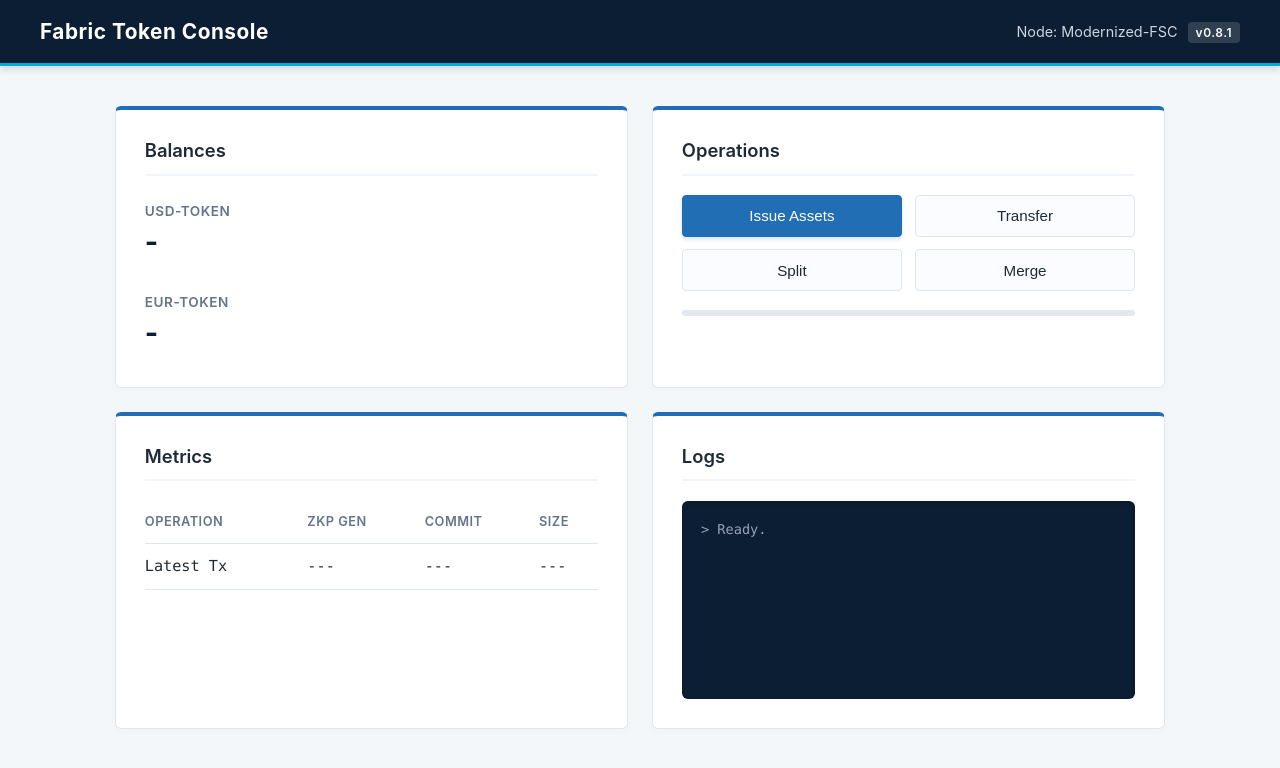
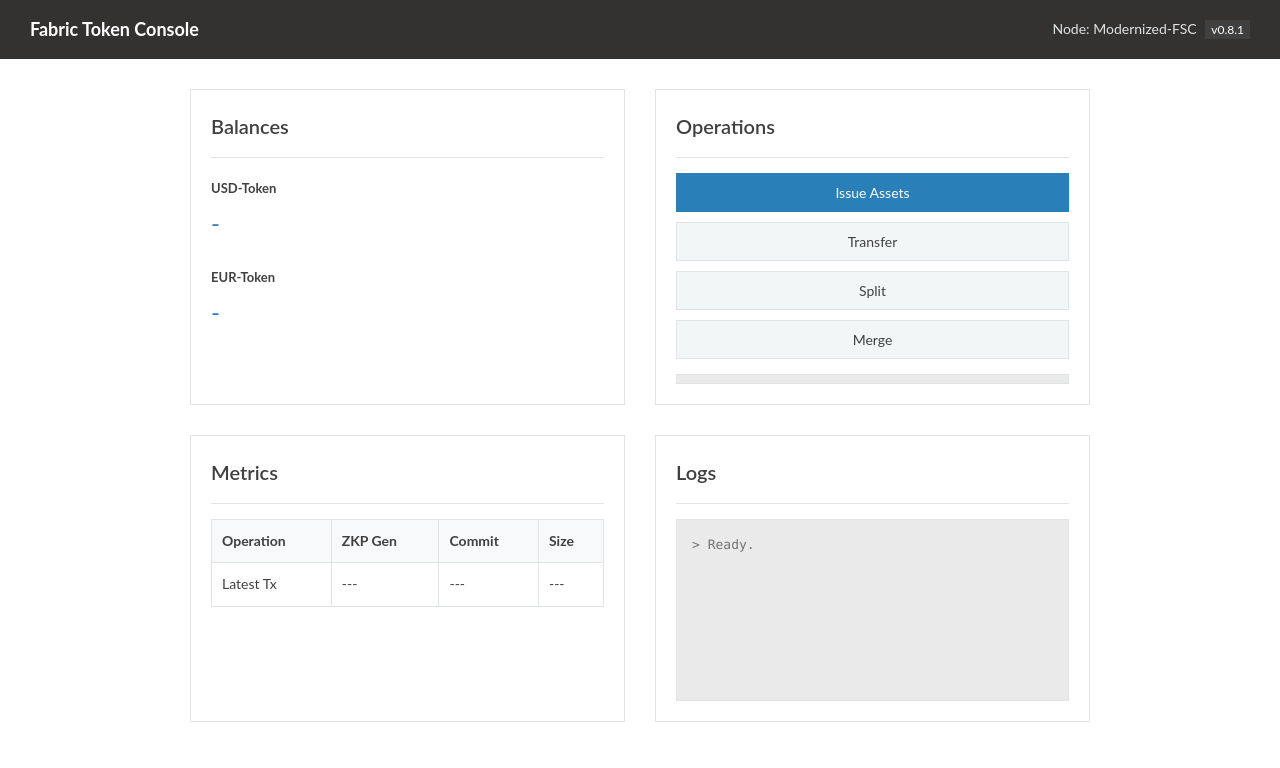
Before and after one commit to SurbhiAgarwal1/fabric-token-sdk-modernized, a plain HTML site: page frontend/index.html in a window 1280 px wide. Drawn offline with Linux system fonts and the light colour scheme; no server answers.

Commit message:
style: exactly mirror the official Fabric Sphinx doc theme

```diff
--- a/frontend/css/styles.css
+++ b/frontend/css/styles.css
@@ -1,185 +1,165 @@
+/* Official Hyperledger Fabric Documentation Theme (Sphinx ReadTheDocs style) */
 :root {
-    /* Hyperledger Brand Colors */
-    --primary: #216EB4;         /* Fabric Blue */
-    --primary-hover: #1A5A96;
-    --header-bg: #0C1E33;       /* Deep Navy */
-    --bg-light: #F4F7FA;
-    --panel-bg: #FFFFFF;
-    --border: #E0E6ED;
-    --text-dark: #1F2A38;
-    --text-muted: #64748B;
-    --success: #00A97E;
-    --error: #E53E3E;
-    --highlight: #00ADD8;       /* Tech Accent Blue */
+    --primary: #2980B9;         /* Sphinx Blue */
+    --hover-blue: #1C5A85;
+    --navy-header: #343131;     /* Classic Docs Dark Grey */
+    --bg-body: #FFFFFF;
+    --bg-secondary: #F8F9FA;
+    --border: #E1E4E5;
+    --text-dark: #404040;
+    --text-muted: #737373;
+    --code-bg: #EAEAEA;
+    --code-text: #E74C3C;
 }
 
 body {
-    background-color: var(--bg-light);
+    background-color: var(--bg-body);
     color: var(--text-dark);
-    font-family: -apple-system, BlinkMacSystemFont, "Segoe UI", Roboto, Helvetica, Arial, sans-serif;
+    font-family: Lato, proxima-nova, "Helvetica Neue", Arial, sans-serif;
     margin: 0;
-    min-height: 100vh;
+    line-height: 1.6;
 }
 
 .navbar {
-    background: var(--header-bg);
-    border-bottom: 3px solid var(--highlight);
-    padding: 1.2rem 2.5rem;
+    background: var(--navy-header);
+    padding: 15px 30px;
     display: flex;
     justify-content: space-between;
     align-items: center;
-    box-shadow: 0 4px 6px rgba(0,0,0,0.1);
 }
 
 .brand {
-    font-weight: 700;
-    font-size: 1.3rem;
+    font-weight: bold;
+    font-size: 18px;
     color: #FFFFFF;
-    letter-spacing: 0.5px;
 }
 
 .user-info {
-    font-size: 0.9rem;
-    color: #CBD5E1;
+    font-size: 14px;
+    color: #E1E4E5;
 }
 
 .badge {
-    background: rgba(255, 255, 255, 0.15);
-    color: #F8FAFC;
-    padding: 3px 8px;
-    border-radius: 4px;
-    font-size: 0.75rem;
-    margin-left: 6px;
-    font-weight: 600;
-    letter-spacing: 0.5px;
+    background: #404040;
+    color: #FFFFFF;
+    padding: 2px 6px;
+    font-size: 12px;
+    margin-left: 5px;
 }
 
 .container {
-    padding: 2.5rem;
-    max-width: 1050px;
+    padding: 30px;
+    max-width: 900px;
     margin: 0 auto;
 }
 
 .flex-row {
     display: flex;
     flex-wrap: wrap;
-    gap: 1.5rem;
-    margin-bottom: 1.5rem;
+    gap: 30px;
+    margin-bottom: 30px;
 }
 
 .panel {
-    background: var(--panel-bg);
+    background: var(--bg-body);
     border: 1px solid var(--border);
-    border-top: 4px solid var(--primary);
-    border-radius: 6px;
-    padding: 1.8rem;
+    padding: 20px;
     flex: 1;
     min-width: 300px;
-    box-shadow: 0 2px 10px rgba(0, 0, 0, 0.02);
 }
 
 h2 {
-    font-size: 1.15rem;
+    font-size: 20px;
     font-weight: 600;
     margin-top: 0;
-    margin-bottom: 1.2rem;
-    padding-bottom: 0.8rem;
-    border-bottom: 2px solid #F1F5F9;
+    margin-bottom: 15px;
+    padding-bottom: 15px;
+    border-bottom: 1px solid var(--border);
     color: var(--text-dark);
 }
 
 .balance-grid {
     display: flex;
     flex-direction: column;
-    gap: 1.2rem;
+    gap: 15px;
 }
 
 .balance-card {
-    padding: 0.5rem 0;
+    padding: 5px 0;
 }
 
 .label {
-    font-size: 0.85rem;
-    color: var(--text-muted);
+    font-size: 13px;
+    font-weight: bold;
+    color: var(--text-dark);
     display: block;
-    margin-bottom: 0.3rem;
-    text-transform: uppercase;
-    font-weight: 600;
-    letter-spacing: 0.5px;
+    margin-bottom: 5px;
 }
 
 .value {
-    font-size: 1.8rem;
-    font-weight: 700;
-    color: var(--header-bg);
+    font-size: 24px;
+    font-weight: 400;
+    color: var(--primary);
 }
 
 .progress-wrapper {
-    margin-top: 1.2rem;
-    height: 6px;
-    background: #E2E8F0;
-    border-radius: 3px;
-    overflow: hidden;
+    margin-top: 15px;
+    height: 8px;
+    background: var(--code-bg);
+    border: 1px solid var(--border);
 }
 
 .progress-bar {
     height: 100%;
     width: 0%;
-    background: var(--highlight);
-    transition: width 0.3s ease;
+    background: var(--primary);
+    transition: width 0.3s linear;
 }
 
 .actions-grid {
-    display: grid;
-    grid-template-columns: 1fr 1fr;
-    gap: 0.8rem;
+    display: flex;
+    flex-direction: column;
+    gap: 10px;
 }
 
 .btn {
-    padding: 0.7rem 1rem;
+    padding: 10px 15px;
     border: 1px solid var(--border);
-    border-radius: 4px;
-    background: #FAFCFF;
+    background: #F3F6F6;
     cursor: pointer;
-    font-size: 0.95rem;
-    font-weight: 500;
+    font-size: 14px;
+    font-family: inherit;
     color: var(--text-dark);
-    transition: all 0.2s ease;
     text-align: center;
 }
 
 .btn:disabled { opacity: 0.5; cursor: not-allowed; }
-.btn:hover:not(:disabled) { background: #F1F5F9; border-color: #CBD5E1; }
+.btn:hover:not(:disabled) { background: #E1E4E5; }
 
 .btn-primary {
     background: var(--primary);
     color: #FFFFFF;
     border-color: var(--primary);
-    box-shadow: 0 2px 4px rgba(33, 110, 180, 0.2);
 }
-.btn-primary:hover:not(:disabled) { background: var(--primary-hover); }
+.btn-primary:hover:not(:disabled) { background: var(--hover-blue); }
 
-.table { width: 100%; border-collapse: collapse; margin-top: 0.5em; }
-.table th, .table td { text-align: left; padding: 0.85rem 0; border-bottom: 1px solid var(--border); }
-.table th { font-size: 0.8rem; color: var(--text-muted); font-weight: 600; text-transform: uppercase; letter-spacing: 0.5px; }
-.table td { font-size: 0.95rem; font-family: "SFMono-Regular", Consolas, monospace; }
+.table { width: 100%; border-collapse: collapse; margin-top: 10px; border: 1px solid var(--border); }
+.table th, .table td { text-align: left; padding: 10px; border-bottom: 1px solid var(--border); border-right: 1px solid var(--border); }
+.table th { font-size: 14px; background: var(--bg-secondary); font-weight: bold; }
+.table td { font-size: 14px; }
 
 .log-view {
-    background: var(--header-bg);
-    padding: 1.2rem;
-    border-radius: 6px;
-    height: 160px;
+    background: var(--code-bg);
+    padding: 15px;
+    border: 1px solid var(--border);
+    height: 150px;
     overflow-y: auto;
-    font-family: Consolas, monospace;
-    font-size: 0.85rem;
-    box-shadow: inset 0 2px 5px rgba(0,0,0,0.2);
+    font-family: Consolas, "Andale Mono WT", "Andale Mono", "Lucida Console", "Lucida Sans Typewriter", "DejaVu Sans Mono", "Bitstream Vera Sans Mono", "Liberation Mono", "Nimbus Mono L", Monaco, "Courier New", Courier, monospace;
+    font-size: 13px;
+    color: var(--text-dark);
 }
 
-.log-entry { margin: 0 0 0.5rem 0; color: #E2E8F0; line-height: 1.4; }
-.log-entry.system { color: #94A3B8; }
-.log-entry.success { color: #34D399; }
-.log-entry.error { color: #F87171; }
-
-@media (max-width: 600px) {
-    .actions-grid { grid-template-columns: 1fr; }
-}
+.log-entry { margin: 0 0 5px 0; }
+.log-entry.system { color: var(--text-muted); }
+.log-entry.success { color: #27AE60; }
+.log-entry.error { color: var(--code-text); }
```
